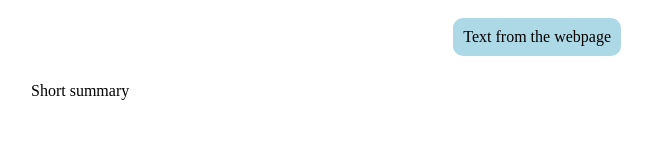
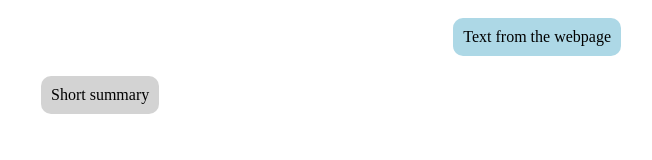
Before and after one commit to kmurdzek/chrome_extension, a browser extension: page sidepanel.html in a window 1280 px wide. Shown: the whole page, without its empty margins (309-961 px from the left). Drawn offline with Linux system fonts and the light colour scheme.

Commit message:
design fix

```diff
--- a/sidepanel.html
+++ b/sidepanel.html
@@ -50,6 +50,7 @@
   <div class="message sender">
     <p>Text from the webpage</p>
   </div>
+  <div class="message receiver">
     <p>Short summary</p>
   </div>
 </div>
```
